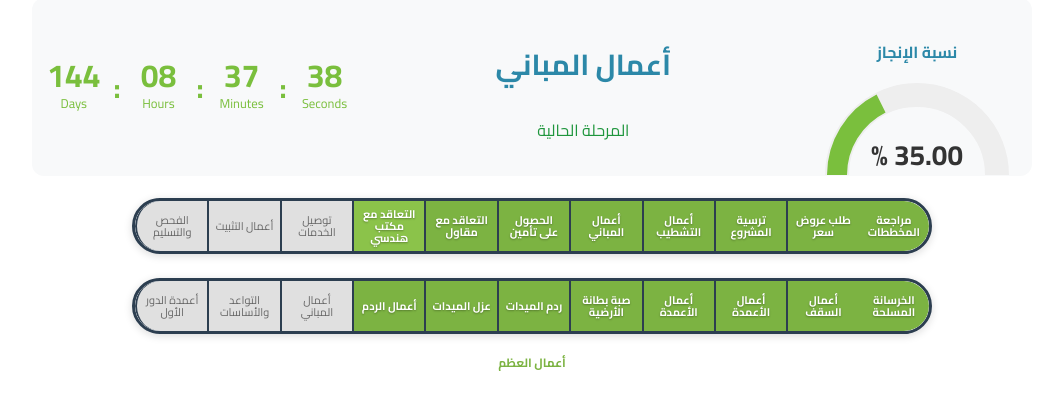
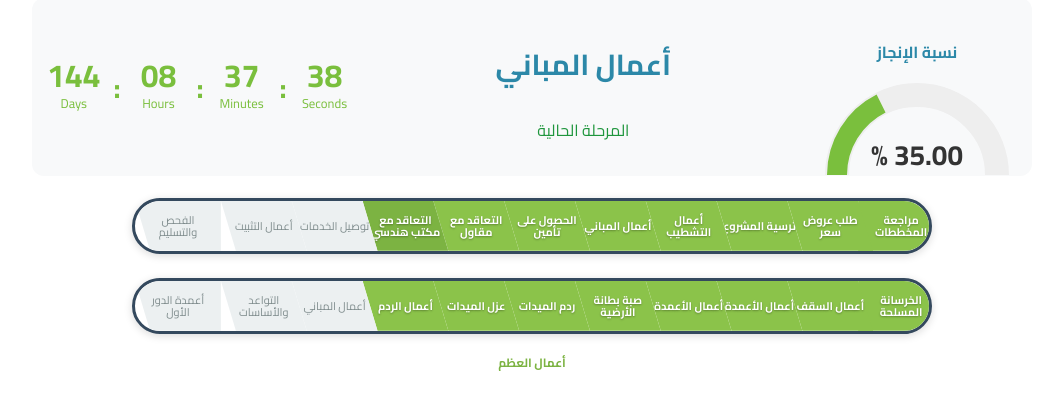
Before and after one commit to abdalwely/mosq, a website: page index.html in a window 1280 px wide. Shown: the part 783-1192 px from the top of the page, without its empty margins (108-1171 px from the left). Drawn offline with Linux system fonts and the light colour scheme.

Commit message:
إصلاح الألوان والفواصل المائلة

```diff
--- a/style.css
+++ b/style.css
@@ -247,10 +247,10 @@ body {
   display: flex;
   align-items: stretch;
   height: 50px;
-  border: 3px solid #2c3e50;
+  border: 3px solid #34495e;
   border-radius: 30px;
   overflow: hidden;
-  background: #f8f9fa;
+  background: #ffffff;
   box-shadow: 0 2px 8px rgba(0,0,0,0.15);
   width: 100%;
 }
@@ -265,35 +265,38 @@ body {
   text-align: center;
   padding: 8px 6px;
   position: relative;
-  border-left: 2px solid #2c3e50;
   color: #2c3e50;
   line-height: 1.1;
   min-width: 0;
   word-wrap: break-word;
   hyphens: auto;
+  clip-path: polygon(0 0, calc(100% - 15px) 0, 100% 100%, 15px 100%);
+  margin-right: -15px;
 }
 
 .timeline-item:first-child {
+  clip-path: polygon(0 0, calc(100% - 15px) 0, 100% 100%, 0 100%);
   border-top-right-radius: 25px;
   border-bottom-right-radius: 25px;
-  border-left: none;
 }
 
 .timeline-item:last-child {
+  clip-path: polygon(0 0, 100% 0, 100% 100%, 15px 100%);
   border-top-left-radius: 25px;
   border-bottom-left-radius: 25px;
+  margin-right: 0;
 }
 
 /* حالات العناصر */
 .timeline-item.completed {
-  background: #7cb342;
+  background: #8bc34a;
   color: white;
   font-weight: 700;
   text-shadow: 0 1px 2px rgba(0,0,0,0.3);
 }
 
 .timeline-item.current {
-  background: #8bc34a;
+  background: #7cb342;
   color: white;
   font-weight: 700;
   text-shadow: 0 1px 2px rgba(0,0,0,0.3);
@@ -313,8 +316,8 @@ body {
 }
 
 .timeline-item.pending {
-  background: #e0e0e0;
-  color: #666;
+  background: #ecf0f1;
+  color: #7f8c8d;
   font-weight: 500;
 }
 
```
